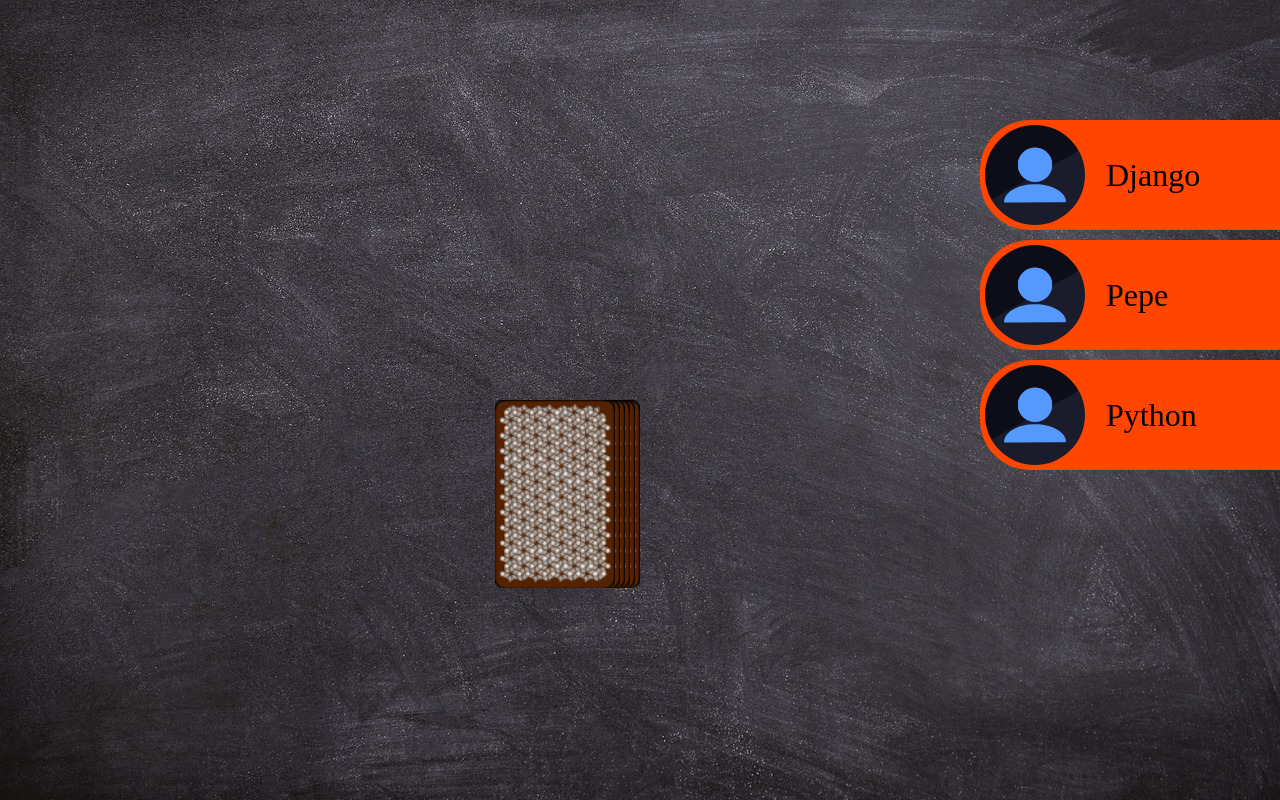
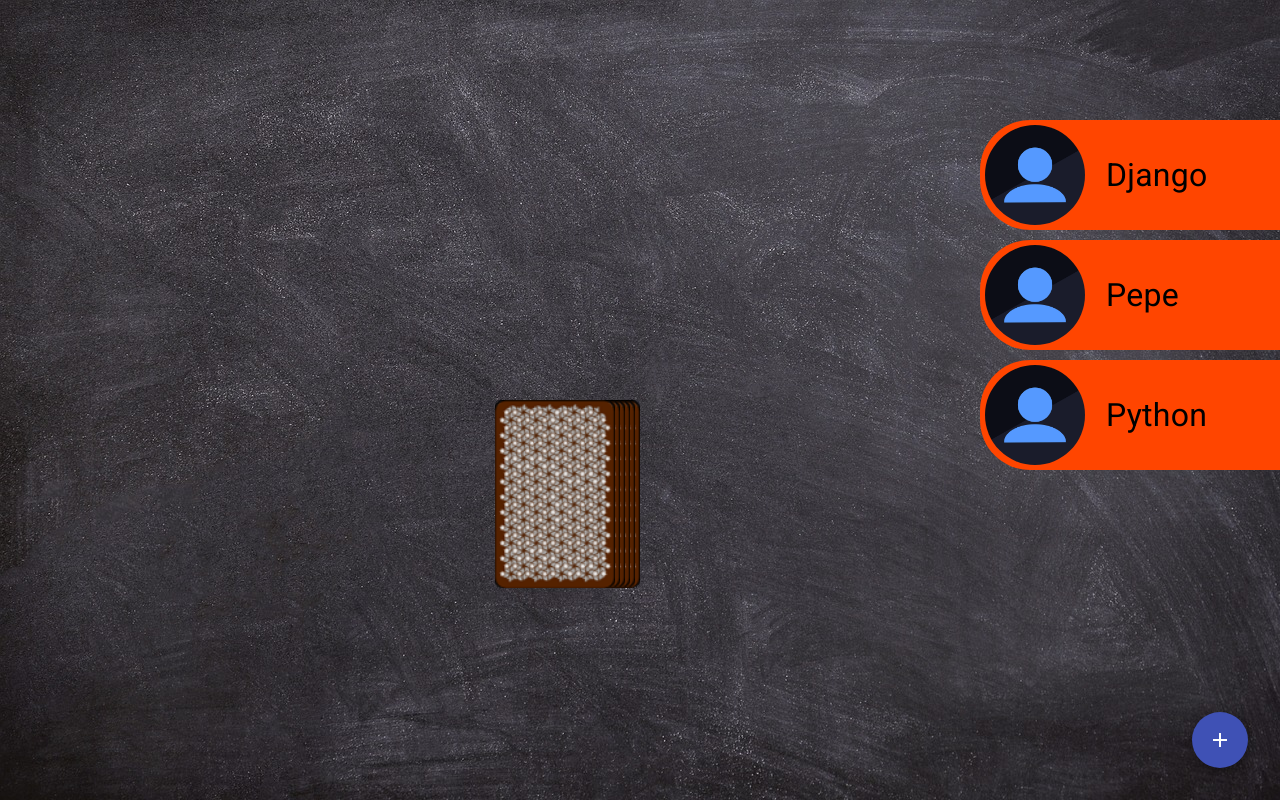
Before and after one commit to pkieber/ringoffire, an Angular app: page /game in a window 1280 px wide. Built offline with nearby package versions, Linux system fonts and the light colour scheme.

Commit message:
insert popup to add new player

```diff
--- a/angular.json
+++ b/angular.json
@@ -34,6 +34,7 @@
               "src/assets"
             ],
             "styles": [
+              "@angular/material/prebuilt-themes/indigo-pink.css",
               "src/styles.scss"
             ],
             "scripts": []
@@ -97,6 +98,7 @@
               "src/assets"
             ],
             "styles": [
+              "@angular/material/prebuilt-themes/indigo-pink.css",
               "src/styles.scss"
             ],
             "scripts": []
--- a/package.json
+++ b/package.json
@@ -11,10 +11,12 @@
   "private": true,
   "dependencies": {
     "@angular/animations": "^15.2.0",
+    "@angular/cdk": "^15.2.8",
     "@angular/common": "^15.2.0",
     "@angular/compiler": "^15.2.0",
     "@angular/core": "^15.2.0",
     "@angular/forms": "^15.2.0",
+    "@angular/material": "^15.2.8",
     "@angular/platform-browser": "^15.2.0",
     "@angular/platform-browser-dynamic": "^15.2.0",
     "@angular/router": "^15.2.0",
--- /dev/null
+++ b/src/app/dialog-add-player/dialog-add-player.component.html
@@ -0,0 +1,12 @@
+<h1 mat-dialog-title>Add new player</h1>
+<div mat-dialog-content>
+    <p>Please enter the name of a player.</p>
+    <mat-form-field appearance="fill">
+    <mat-label>Name</mat-label>
+    <input matInput [(ngModel)]="name">
+    </mat-form-field>
+</div>
+<div mat-dialog-actions>
+    <button mat-button (click)="onNoClick()">No Thanks</button>
+    <button mat-button [mat-dialog-close]="" cdkFocusInitial>Ok</button>
+</div>
--- /dev/null
+++ b/src/app/dialog-add-player/dialog-add-player.component.ts
@@ -0,0 +1,18 @@
+import { Component, OnInit } from '@angular/core';
+
+@Component({
+  selector: 'app-dialog-add-player',
+  templateUrl: './dialog-add-player.component.html',
+  styleUrls: ['./dialog-add-player.component.scss']
+})
+export class DialogAddPlayerComponent implements OnInit{
+  name: string = '';
+
+  constructor() {}
+
+  ngOnInit(): void {
+  }
+
+  onNoClick() {}
+
+}
--- a/src/app/game/game.component.html
+++ b/src/app/game/game.component.html
@@ -20,3 +20,7 @@
             src="./../../assets/img/cards/{{ currentCard }}.png">
     </div>
 </div>
+
+<button mat-fab color="primary" (click)="openDialog()" class="btn-add">
+    <mat-icon>add</mat-icon>
+</button>
--- a/src/app/game/game.component.scss
+++ b/src/app/game/game.component.scss
@@ -55,3 +55,9 @@
     position: absolute;
     right: 0;
 }
+
+.btn-add {
+    position: absolute;
+    right: 32px;
+    bottom: 32px;
+}
--- a/src/app/game/game.component.ts
+++ b/src/app/game/game.component.ts
@@ -1,5 +1,7 @@
 import { Component, OnInit } from '@angular/core';
 import { Game } from 'src/models/game';
+import {MatDialog} from '@angular/material/dialog';
+import { DialogAddPlayerComponent } from '../dialog-add-player/dialog-add-player.component';
 
 @Component({
   selector: 'app-game',
@@ -11,7 +13,7 @@
   currentCard: string = '';
   game: Game = new Game;
 
-  constructor() { }
+  constructor(public dialog: MatDialog) {}
 
   ngOnInit(): void {
     this.newGame();
@@ -36,4 +38,12 @@
     }
   }
 
+  openDialog(): void {
+    const dialogRef = this.dialog.open(DialogAddPlayerComponent);
+
+    dialogRef.afterClosed().subscribe(result => {
+      console.log('The dialog was closed');
+    });
+  }
+
 }
--- a/src/index.html
+++ b/src/index.html
@@ -6,8 +6,11 @@
   <base href="/">
   <meta name="viewport" content="width=device-width, initial-scale=1">
   <link rel="icon" type="image/x-icon" href="favicon.ico">
+  <link rel="preconnect" href="https://fonts.gstatic.com">
+  <link href="https://fonts.googleapis.com/css2?family=Roboto:wght@300;400;500&display=swap" rel="stylesheet">
+  <link href="https://fonts.googleapis.com/icon?family=Material+Icons" rel="stylesheet">
 </head>
-<body>
+<body class="mat-typography">
   <app-root></app-root>
 </body>
 </html>
--- a/src/styles.scss
+++ b/src/styles.scss
@@ -1,3 +1,5 @@
 body {
     margin: 0;
 }
+html, body { height: 100%; }
+body { margin: 0; font-family: Roboto, "Helvetica Neue", sans-serif; }
```
Also changed, not shown: src/app/app.module.ts (+18 -2 lines), src/app/dialog-add-player/dialog-add-player.component.scss (added), 2 other files (tests, documents, lock files or other folders).
